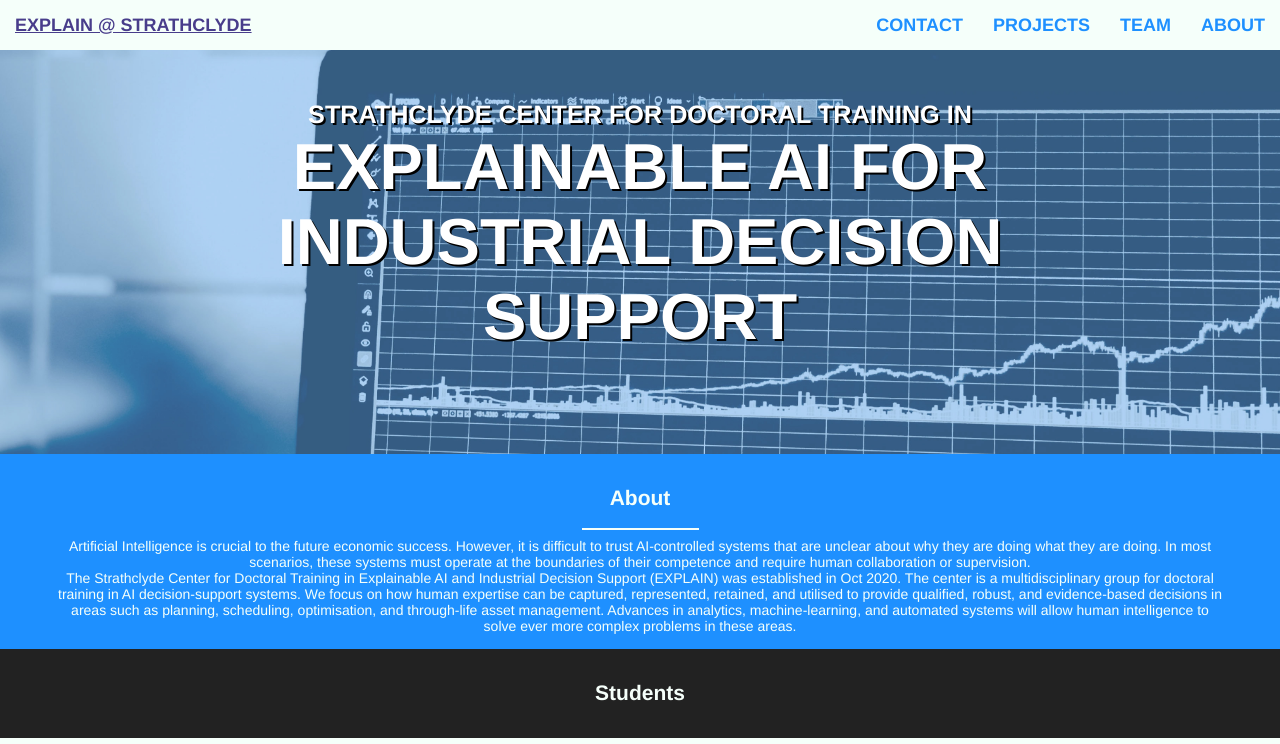
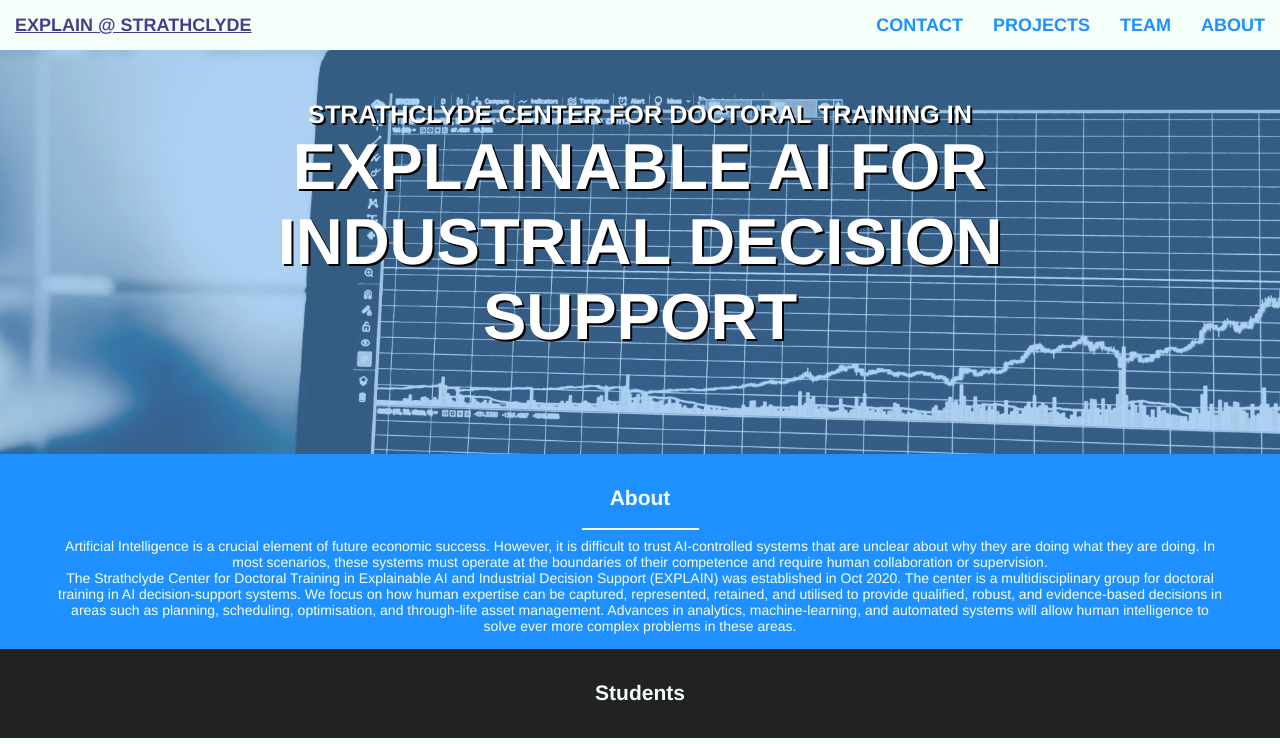
Before and after one commit to strathclyde-artificial-intelligence/explain, a Jekyll site: the page built from index.html, in a window 1280 px wide and 900 px high, cut to the strip 0-744 px from the top of the window. Built offline with Jekyll 4.4.1, drawn with Linux system fonts in a browser that asks for light colours; nearby versions of some CDN libraries.

Commit message:
Update about.html
x

```diff
--- a/_includes/about.html
+++ b/_includes/about.html
@@ -2,7 +2,7 @@
 <div class="container text-center">
     <h2 class="section-heading">About</h2>
     <hr class="light">
-    <p class="text-faded">Artificial Intelligence is crucial to the future economic success. However, it is difficult to trust AI-controlled systems that are unclear about why they are doing what they are doing. In most scenarios, these systems must operate at the boundaries of their competence and require human collaboration or supervision.</p>
+    <p class="text-faded">Artificial Intelligence is a crucial element of future economic success. However, it is difficult to trust AI-controlled systems that are unclear about why they are doing what they are doing. In most scenarios, these systems must operate at the boundaries of their competence and require human collaboration or supervision.</p>
     <p class="text-faded">The Strathclyde Center for Doctoral Training in Explainable AI and Industrial Decision Support (EXPLAIN) was established in Oct 2020. The center is a multidisciplinary group for doctoral training in AI decision-support systems. We focus on how human expertise can be captured, represented, retained, and utilised to provide qualified, robust, and evidence-based decisions in areas such as planning, scheduling, optimisation, and through-life asset management. Advances in analytics, machine-learning, and automated systems will allow human intelligence to solve ever more complex problems in these areas.</p>
 </div>
 </div>
```
